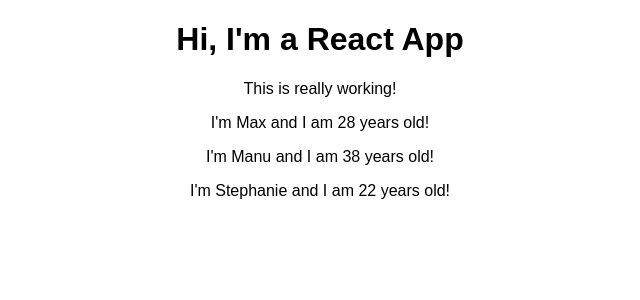
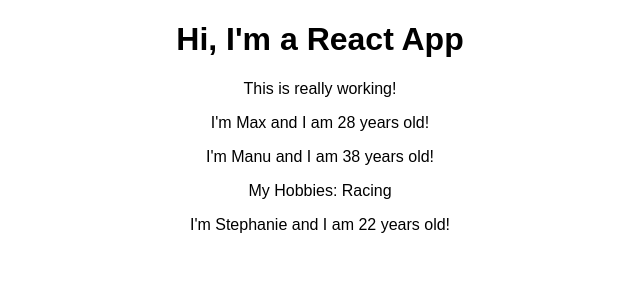
Before and after one commit to AdamBrauns/CompleteReactUdemyCourse, a React (Create React App) app in the folder section_3/react-complete-guide/: page / in a window 1280 px wide. Shown: the top 300 px of the page, without its empty margins (320-960 px from the left). Built offline with nearby package versions, Linux system fonts and the light colour scheme.

Commit message:
added props children functionality

```diff
--- a/section_3/react-complete-guide/src/App.js
+++ b/section_3/react-complete-guide/src/App.js
@@ -13,7 +13,7 @@
         <h1>Hi, I'm a React App</h1>
         <p>This is really working!</p>
         <Person name="Max" age="28"/>
-        <Person name="Manu" age="38"/>
+        <Person name="Manu" age="38">My Hobbies: Racing</Person>
         <Person name="Stephanie" age="22"/>
       </div>
     );
--- a/section_3/react-complete-guide/src/Person/Person.js
+++ b/section_3/react-complete-guide/src/Person/Person.js
@@ -3,7 +3,12 @@
 // Same as the filename
 // For the js {} part, it needs to be one line expressions like function calls or calculations
 const person = (props) => {
-    return <p>I'm {props.name} and I am {props.age} years old!</p>
+    return (
+        <div>
+            <p>I'm {props.name} and I am {props.age} years old!</p>
+            <p>{props.children}</p>
+        </div>
+    )
 }
 
 export default person;
```
Also changed, not shown: 1 other file (tests, documents, lock files or other folders).
